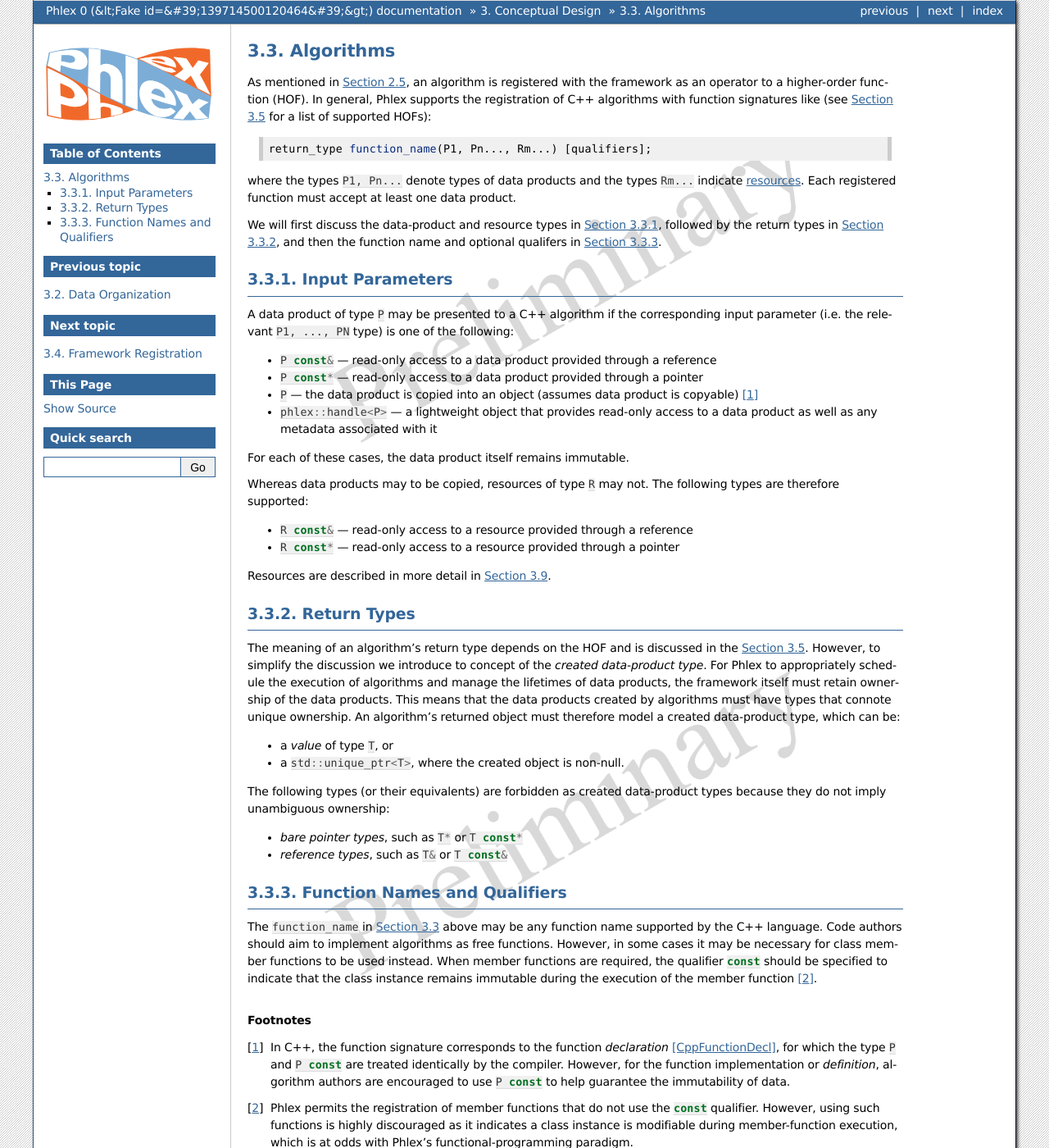
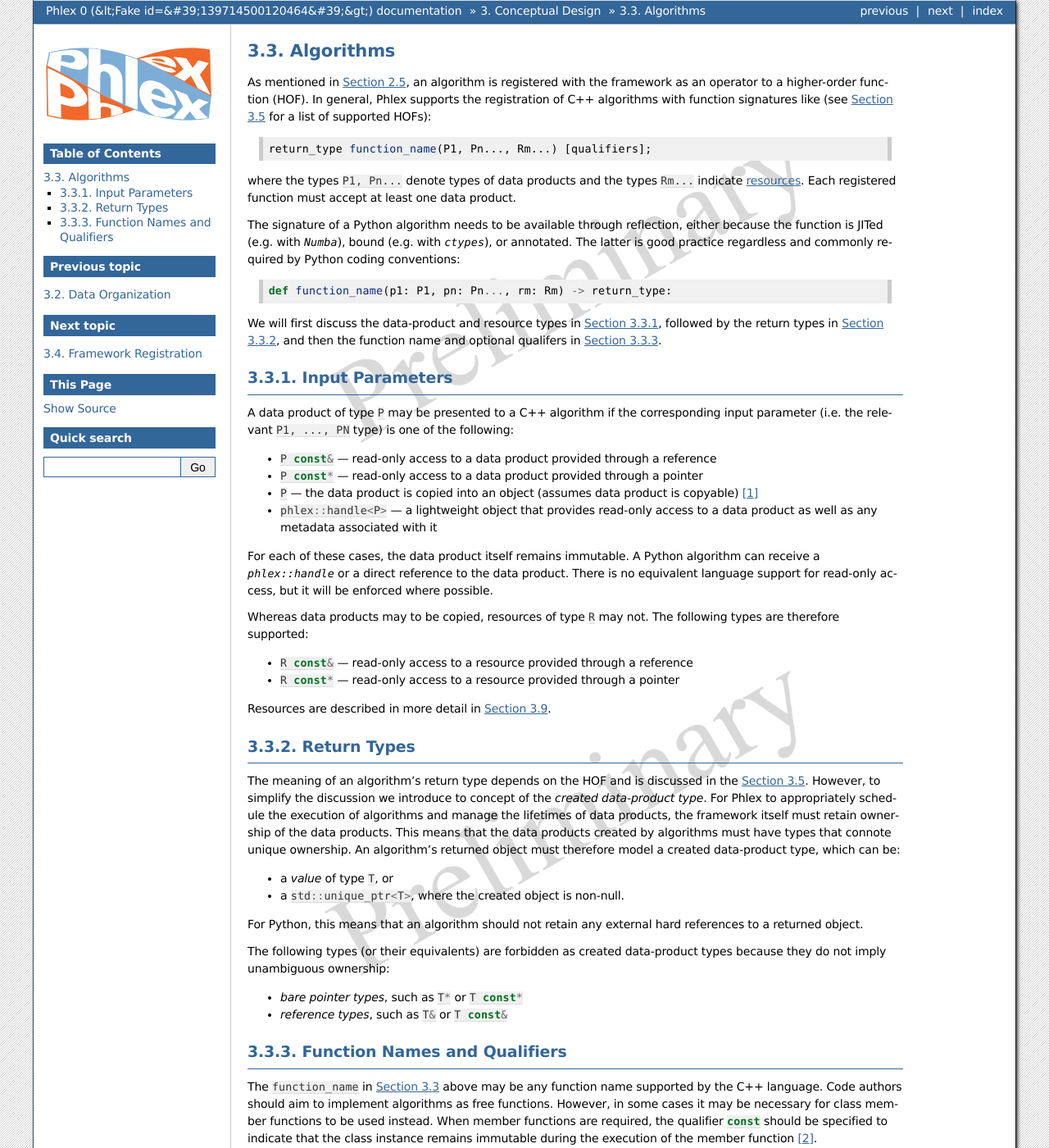
Before and after one commit to Framework-R-D/phlex-design, a Sphinx documentation site: the page built from doc/ch_conceptual_design/algorithms.rst, in a window 1280 px wide and 1400 px high. Shown: the whole window at 82% size. Built offline with Sphinx 7.4.7, drawn with Linux system fonts in a browser that asks for light colours.

Commit message:
add a few notes on Python usage next to the equivalent C++ examples

```diff
--- a/doc/ch_conceptual_design/algorithms.rst
+++ b/doc/ch_conceptual_design/algorithms.rst
@@ -10,6 +10,13 @@ In general, Phlex supports the registration of C++ algorithms with function sign
 
 where the types :cpp:`P1, Pn...` denote types of data products and the types :cpp:`Rm...` indicate :term:`resources <resource>`.
 Each registered function must accept at least one data product.
+
+The signature of a Python algorithm needs to be available through reflection, either because the function is JITed (e.g. with `Numba`), bound (e.g. with `ctypes`), or annotated.
+The latter is good practice regardless and commonly required by Python coding conventions:
+
+.. code:: python
+
+   def function_name(p1: P1, pn: Pn..., rm: Rm) -> return_type:
 
 We will first discuss the data-product and resource types in :numref:`ch_conceptual_design/algorithms:Input parameters`, followed by the return types in :numref:`ch_conceptual_design/algorithms:Return types`, and then the function name and optional qualifers in :numref:`ch_conceptual_design/algorithms:Function names and qualifiers`.
 
@@ -24,6 +31,8 @@ A data product of type :cpp:`P` may be presented to a C++ algorithm if the corre
 - :cpp:`phlex::handle<P>` — a lightweight object that provides read-only access to a data product as well as any metadata associated with it
 
 For each of these cases, the data product itself remains immutable.
+A Python algorithm can receive a `phlex::handle` or a direct reference to the data product.
+There is no equivalent language support for read-only access, but it will be enforced where possible.
 
 Whereas data products may to be copied, resources of type :cpp:`R` may not.
 The following types are therefore supported:
@@ -44,6 +53,8 @@ An algorithm's returned object must therefore model a created data-product type,
 
 - a *value* of type :cpp:`T`, or
 - a :cpp:`std::unique_ptr<T>`, where the created object is non-null.
+
+For Python, this means that an algorithm should not retain any external hard references to a returned object.
 
 The following types (or their equivalents) are forbidden as created data-product types because they do not imply unambiguous ownership:
 
--- a/doc/ch_conceptual_design/registration.rst
+++ b/doc/ch_conceptual_design/registration.rst
@@ -39,6 +39,9 @@ This can be achieved by in terms of the C++ *registration stanza*:
    }
 
 The registration stanza is included in a C++ file that is compiled into a :term:`module`, a compiled library that is dynamically loadable by Phlex.
+
+A Python algorithm can be registered with its own companion C++ module or through the Python import helpers that make use of a pre-built, configurable, Phlex module.
+For the sake of consistency and ease of understaning, the helpers have the same naming and follow the same conventions as the C++ registration.
 
 The stanza is introduced by an *opener*—e.g. :cpp:`PHLEX_REGISTER_ALGORITHMS()`—followed by a *registration block*, a block of code between two curly braces that contains one or more *registration statements*.
 A registration statement is a programming statement that closely follows the equation described in :numref:`ch_conceptual_design/supported_hofs:Supported Higher-Order Functions` and is used to register an algorithm with the framework.
```
